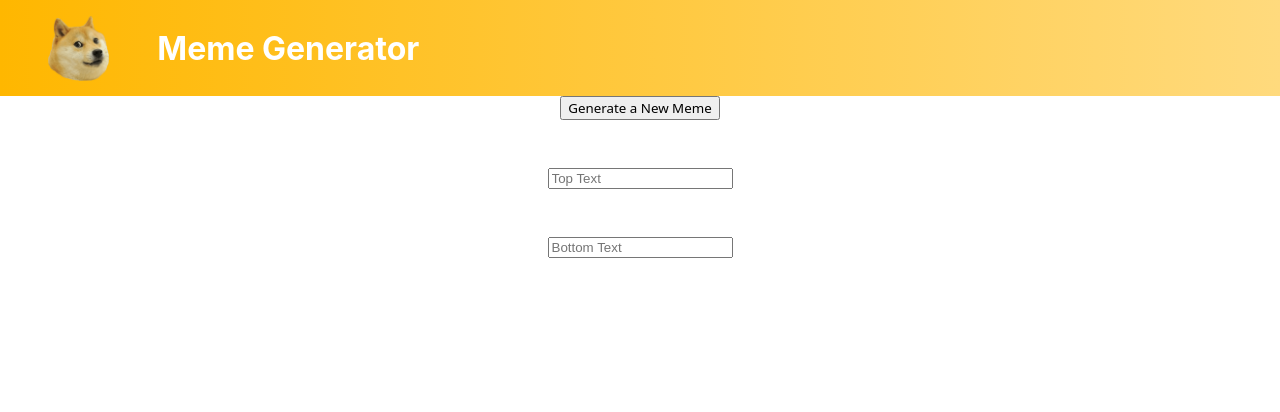
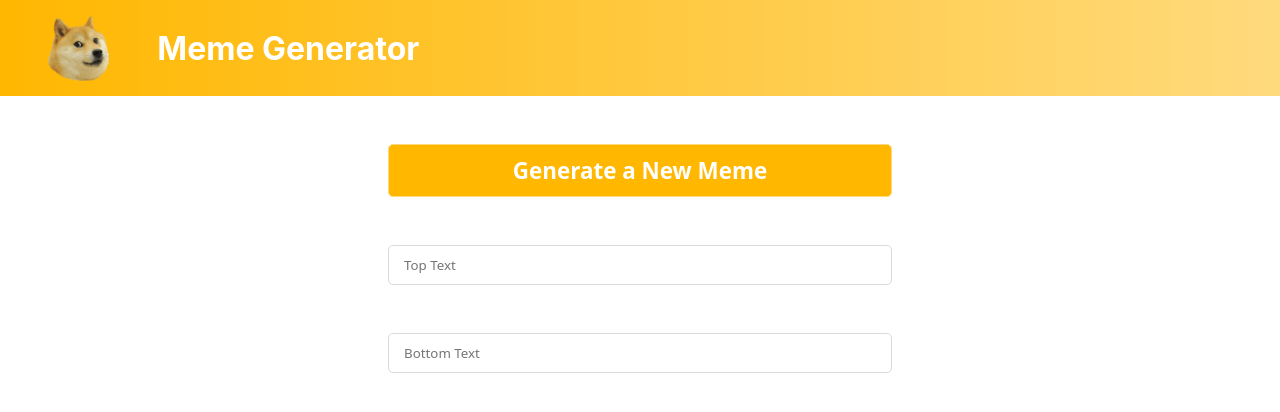
Before and after one commit to carterlc/MemeGenerator, a React (Create React App) app: page / in a window 1280 px wide. Shown: the top 412 px of the page. Built offline with nearby package versions, Linux system fonts and the light colour scheme.

Commit message:
Added Ids to each input for future purposes. Also styled both inputs and button.

```diff
--- a/src/App.css
+++ b/src/App.css
@@ -1,17 +1,26 @@
-* {
+*,
+*::before,
+*::after {
   box-sizing: border-box;
   margin: 0;
 }
 
-.main {
+:root {
+  --main-color: rgba(255, 183, 0, 1);
+  --secondary-color: rgb(255, 218, 125);
+}
+
+main {
   padding: 3rem;
+  max-width: 600px;
+  margin: 0 auto;
 }
 
 .header {
   display: flex;
   height: 65px;
   color: white;
-  background: linear-gradient(90deg, rgba(255,183,0,1) 0%, rgb(255, 218, 125) 100%);
+  background: linear-gradient(90deg, rgba(255, 183, 0, 1) 0%, rgb(255, 218, 125) 100%);
   align-items: center;
   padding: 3rem;
 }
@@ -27,6 +36,33 @@
   gap: 3rem;
 }
 
+.form input {
+  font-family: system-ui, -apple-system, BlinkMacSystemFont, 'Segoe UI', Roboto, Oxygen, Ubuntu, Cantarell, 'Open Sans', 'Helvetica Neue', sans-serif;
+  text-indent: 5px;
+  width: 100%;
+  border-radius: 5px;
+  border: 1px solid rgb(218, 218, 218);
+  padding: 10px;
+}
+
+.form input:focus {
+  border: 5px solid rgba(255, 183, 0, 1);
+  outline: none;
+}
+
 .form--button {
   font-family: system-ui, -apple-system, BlinkMacSystemFont, 'Segoe UI', Roboto, Oxygen, Ubuntu, Cantarell, 'Open Sans', 'Helvetica Neue', sans-serif;
+  color: white;
+  background-color: var(--main-color);
+  border: 1px solid var(--secondary-color);
+  font-size: 1.4rem;
+  font-weight: bolder;
+  padding: 10px 30px;
+  cursor: pointer;
+  width: 100%;
+  border-radius: 5px;
 }
+
+.form--button:hover {
+  background-color: var(--secondary-color);
+}
--- a/src/components/Meme.js
+++ b/src/components/Meme.js
@@ -5,8 +5,8 @@ export default function Meme() {
         <main>
             <form className='form'>
                 <button className='form--button'>Generate a New Meme</button>
-                <input type="text" placeholder='Top Text' />
-                <input type="text" placeholder='Bottom Text' />
+                <input type="text" placeholder='Top Text' id='top-text' />
+                <input type="text" placeholder='Bottom Text' id='bottom-text' />
             </form>
         </main>
     )
```
